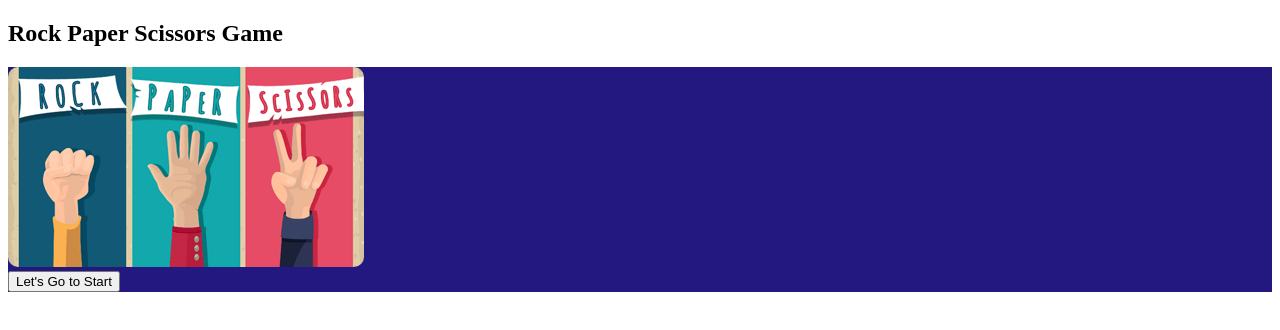
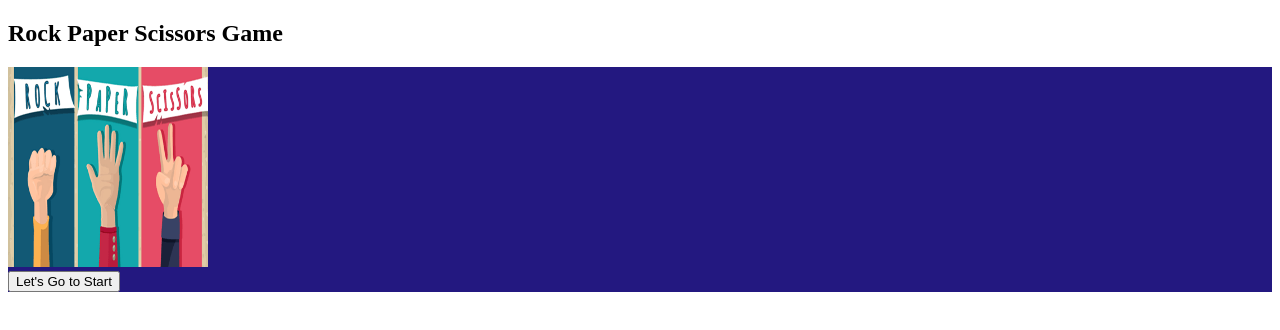
Before and after one commit to suprayogo/rock-paper-scissor, a Next.js app: page / in a window 1280 px wide. Shown: the top 330 px of the page. Built offline with nearby package versions, Linux system fonts and the light colour scheme.

Commit message:
fix error img

```diff
--- a/src/pages/index.js
+++ b/src/pages/index.js
@@ -1,28 +1,32 @@
 import React from "react";
 import Link from "next/link";
+import Image from "next/image";
 import "../style/animation.css";
 import Navbar from "../components/navbar";
 
 function Index() {
   return (
     <>
-   < Navbar />
+      <Navbar />
       <div className="flex flex-col items-center justify-center min-h-screen animated-background">
         <div className="container mx-auto mt-0">
           <div className="flex flex-col items-center space-y-12">
             <div className="relative">
-              <img
-                src="./logo200.png"
+
+              <Image
+                src="/logo200.png"
                 alt="Image Game"
-                className="w-full h-auto"
-                style={{ borderRadius: "10px" }}
+                width={200}
+                height={200}
+
               />
             </div>
             <Link href="/game?choice=rock">
-              <button className="bg-blue-500 hover:bg-blue-700 text-white py-2 px-4 rounded w-full">
-                Let's Go to Start
-              </button>
-            </Link>
+  <button className="bg-blue-500 hover:bg-blue-700 text-white py-2 px-4 rounded w-full">
+    Let&apos;s Go to Start
+  </button>
+</Link>
+
           </div>
         </div>
       </div>
```
